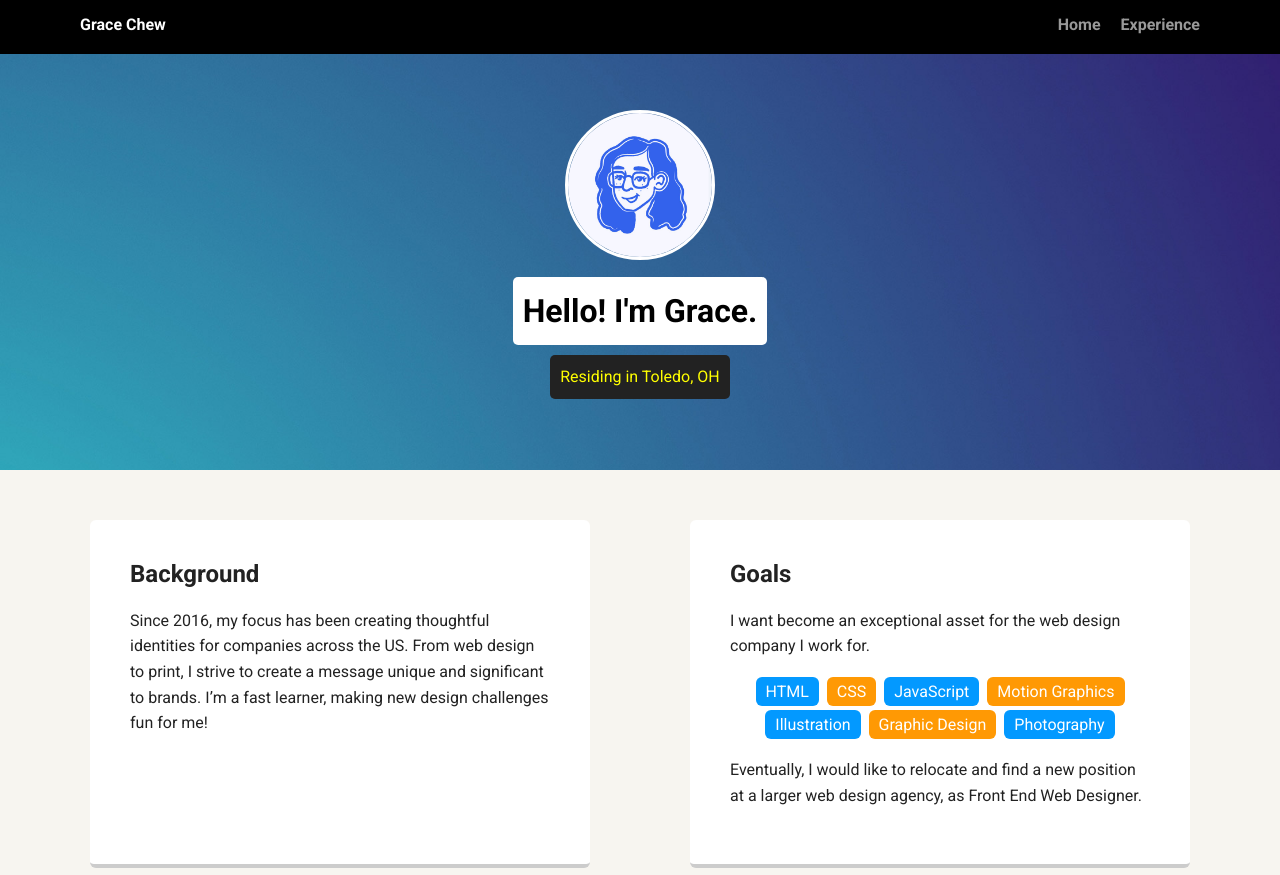
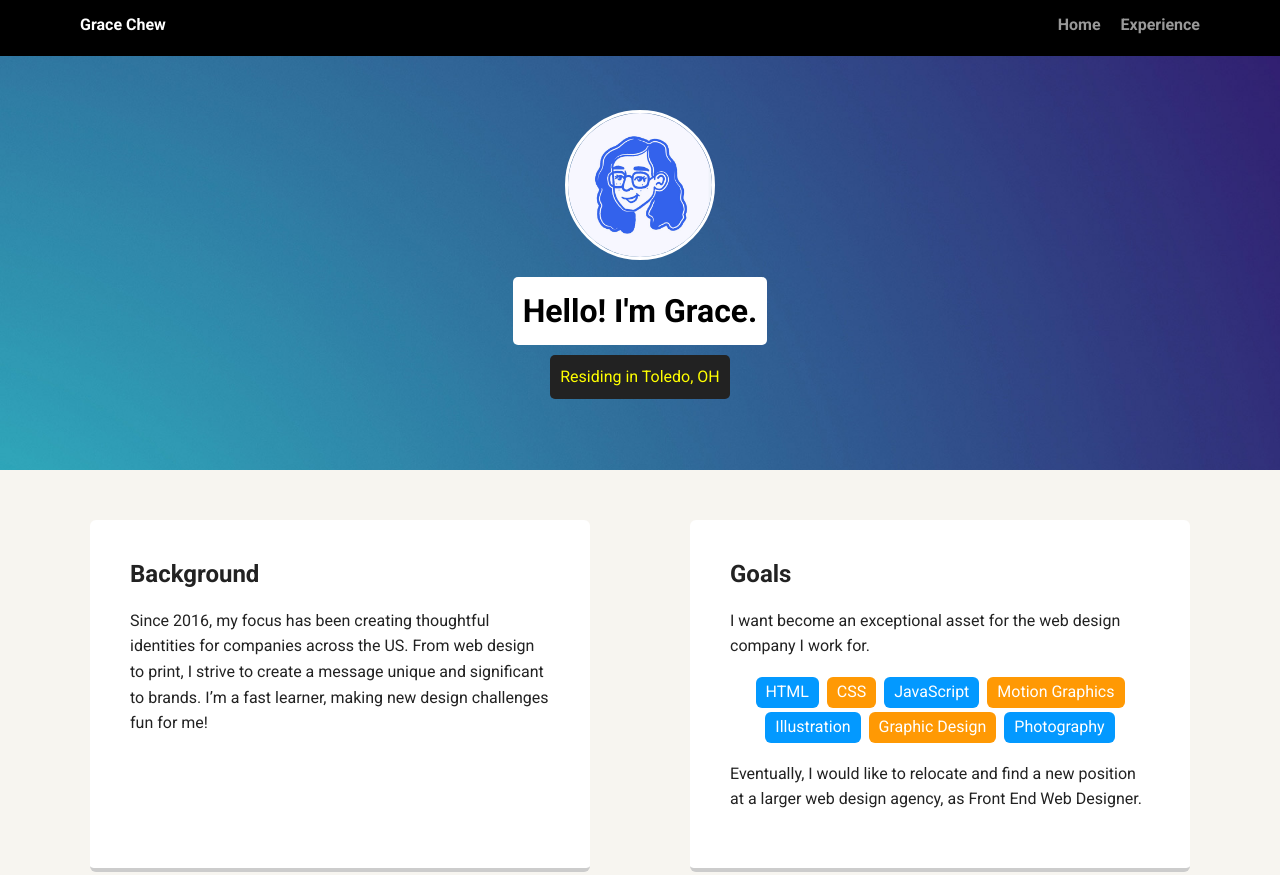
Before and after one commit to gachew/techdegree-project-1, a plain HTML site: page index.html in a window 1280 px wide. Shown: the top 875 px of the page. Drawn offline with Linux system fonts and the light colour scheme; a web font is replaced by a local one.

Commit message:
Update line height and padding for unordered list

```diff
--- a/styles.css
+++ b/styles.css
@@ -193,6 +193,12 @@ a.social:hover {
   clear: both;
 }
 
+ul li {
+  line-height:130%;
+  padding: 5px;
+}
+
+
 /* Styles for larger screens */
 @media screen and (min-width: 720px) {
 
```
